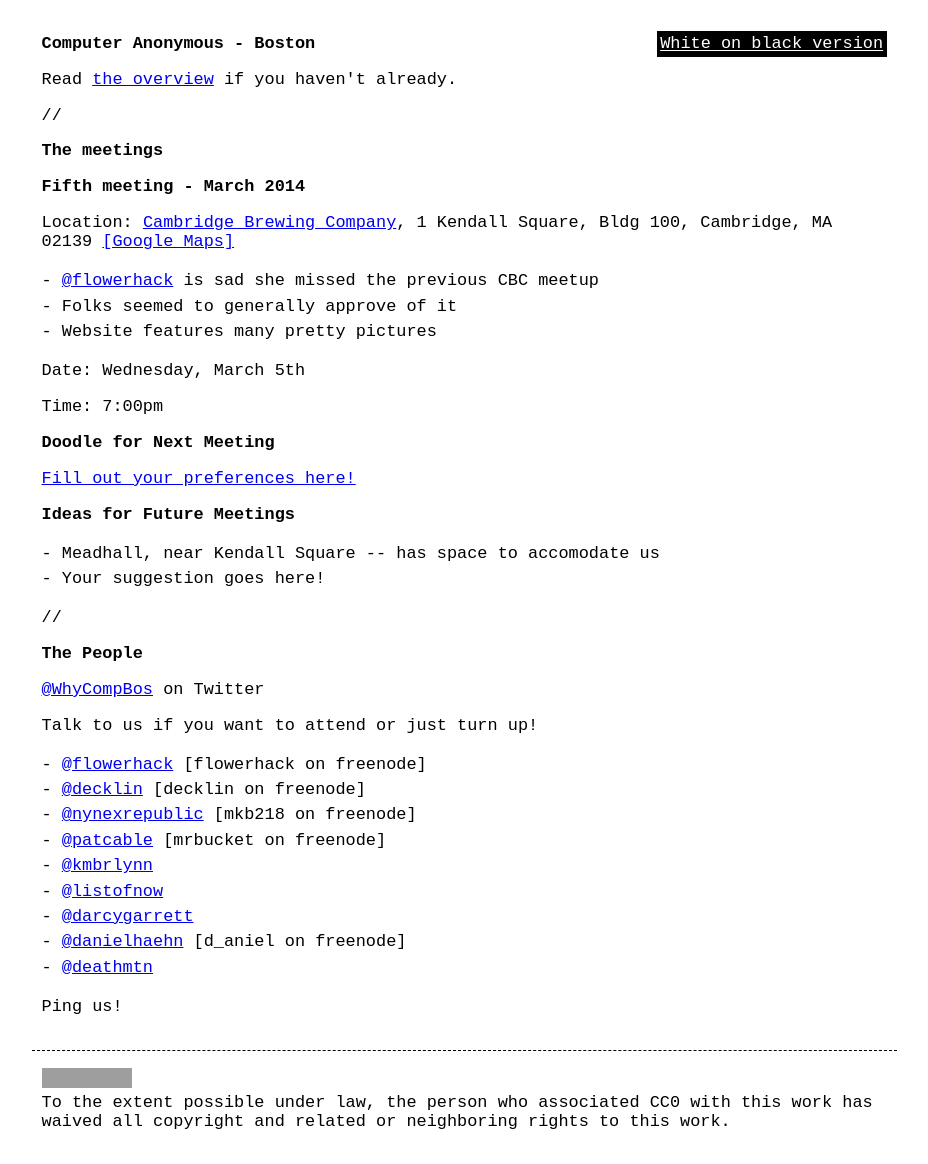
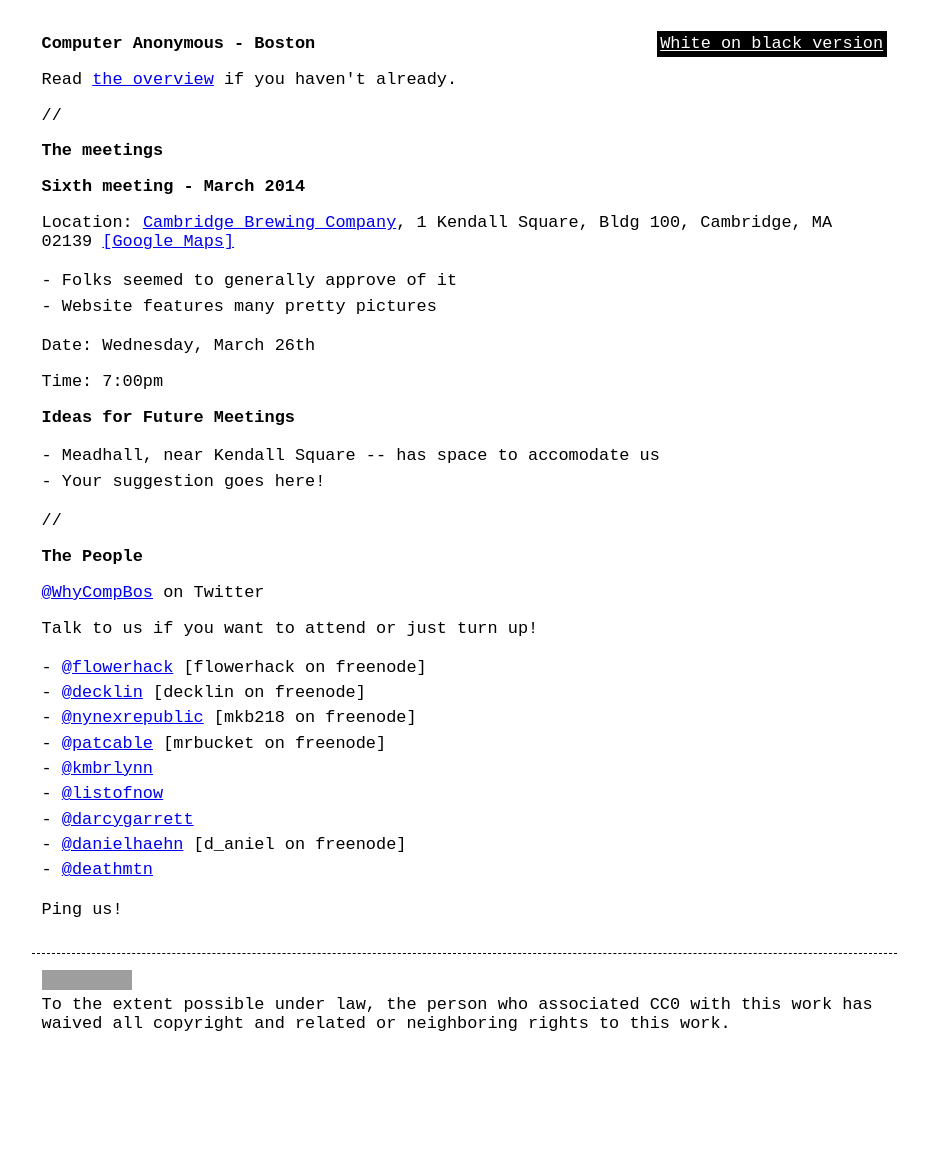
Before and after one commit to computeranonymous/computer, a Jekyll site: the page built from us_boston.html, in a window 1280 px wide. Shown: the whole page, without its empty margins (176-1104 px from the left). Built offline with Jekyll 4.4.1, drawn with Linux system fonts in a browser that asks for light colours; after the commit the page ends 1067 px from its top, so only the background shows below that; grey boxes are pictures that could not be loaded.

Commit message:
Set meeting datetime

```diff
--- a/us_boston.html
+++ b/us_boston.html
@@ -7,19 +7,15 @@
     <p>//</p>
 
     <h2>The meetings</h2>
-    <h3>Fifth meeting - March 2014</h3>
+    <h3>Sixth meeting - March 2014</h3>
     <p>Location: <a href="http://www.cambrew.com/">Cambridge Brewing Company</a>, 1 Kendall Square, Bldg 100, Cambridge, MA 02139 <a href="https://www.google.com/maps/place/1+Kendall+Square/@42.3677909,-71.0897233,17z/data=!3m1!4b1!4m2!3m1!1s0x89e370b1e645350f:0x9eb057fb6acd729d">[Google Maps]</a></p>
     <ul>
-      <li><a href="https://twitter.com/flowerhack">@flowerhack</a> is sad she missed the previous CBC meetup</li></li>
       <li>Folks seemed to generally approve of it</li>
       <li>Website features many pretty pictures</li>
     </ul>
 
-    <p>Date: Wednesday, March 5th </p>
+    <p>Date: Wednesday, March 26th </p>
     <p>Time: 7:00pm </p>
-
-    <h3>Doodle for Next Meeting</h3>
-    <p><a href="http://doodle.com/ws7qc6u2qeccm9fz">Fill out your preferences here!</a></p>
 
     <h3>Ideas for Future Meetings</h3>
     <ul>
```
